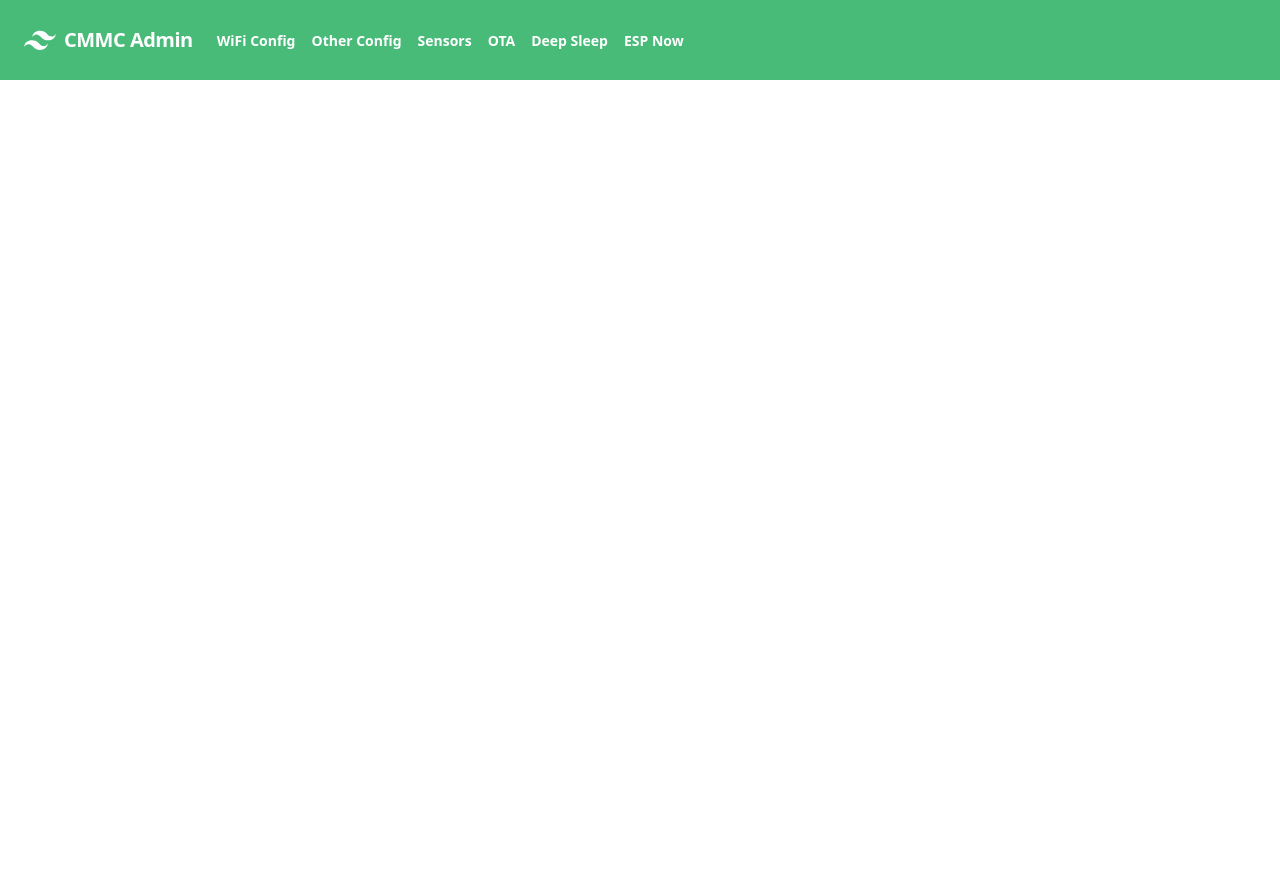
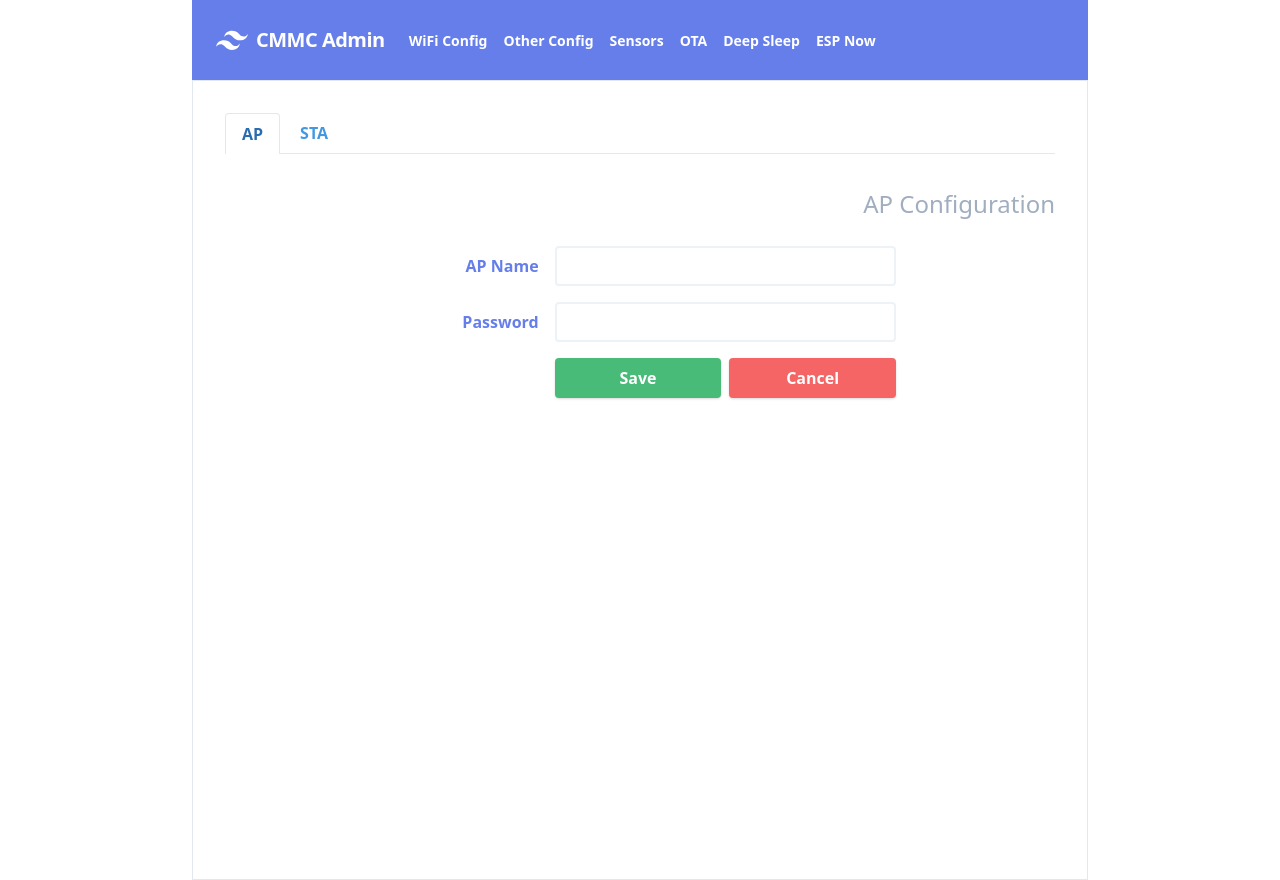
Before and after one commit to cmmakerclub/CMMC-Legend, a Vue app in the folder cmmc-admin-vue/: page / in a window 1280 px wide. Before the commit the page ends 800 px from the top, so only its background shows below. Built offline with nearby package versions, Linux system fonts and the light colour scheme.

Commit message:
Add ap-config design

```diff
--- a/cmmc-admin-vue/src/App.vue
+++ b/cmmc-admin-vue/src/App.vue
@@ -1,18 +1,23 @@
 <template>
     <div id="app">
-        <div class="container mx-auto">
+        <div class="container max-w-4xl mx-auto">
             <Navbar/>
+            <div class="min-h-screen border border-gray-300 pt-8 pl-8 pr-8">
+                <WiFiConfig/>
+            </div>
         </div>
     </div>
 </template>
 
 <script>
   import Navbar from './components/Navbar'
+  import WiFiConfig from './components/WiFiConfig'
 
   export default {
     name: 'app',
     components: {
       Navbar,
+      WiFiConfig,
     },
   }
 </script>
--- a/cmmc-admin-vue/src/components/Navbar.vue
+++ b/cmmc-admin-vue/src/components/Navbar.vue
@@ -1,32 +1,32 @@
 <template>
-    <nav class="flex items-center justify-between flex-wrap bg-green-500 p-6">
+    <nav class="flex items-center justify-between flex-wrap bg-indigo-500 p-6">
         <div class="flex items-center flex-shrink-0 text-white mr-6">
             <svg class="fill-current h-8 w-8 mr-2" width="54" height="54" viewBox="0 0 54 54" xmlns="http://www.w3.org/2000/svg"><path d="M13.5 22.1c1.8-7.2 6.3-10.8 13.5-10.8 10.8 0 12.15 8.1 17.55 9.45 3.6.9 6.75-.45 9.45-4.05-1.8 7.2-6.3 10.8-13.5 10.8-10.8 0-12.15-8.1-17.55-9.45-3.6-.9-6.75.45-9.45 4.05zM0 38.3c1.8-7.2 6.3-10.8 13.5-10.8 10.8 0 12.15 8.1 17.55 9.45 3.6.9 6.75-.45 9.45-4.05-1.8 7.2-6.3 10.8-13.5 10.8-10.8 0-12.15-8.1-17.55-9.45-3.6-.9-6.75.45-9.45 4.05z"/></svg>
             <span class="font-semibold text-xl tracking-tight">CMMC Admin</span>
         </div>
         <div class="block lg:hidden">
-            <button class="flex items-center px-3 py-2 border rounded text-white border-teal-400 hover:text-indigo-600 hover:border-white">
+            <button class="flex items-center px-3 py-2 border rounded text-white border-teal-400 hover:text-red-300 hover:border-white">
                 <svg class="fill-current h-3 w-3" viewBox="0 0 20 20" xmlns="http://www.w3.org/2000/svg"><title>Menu</title><path d="M0 3h20v2H0V3zm0 6h20v2H0V9zm0 6h20v2H0v-2z"/></svg>
             </button>
         </div>
         <div class="w-full block flex-grow lg:flex lg:items-center lg:w-auto">
             <div class="text-sm lg:flex-grow">
-                <a href="#responsive-header" class="block mt-4 lg:inline-block lg:mt-0 text-white font-bold hover:text-indigo-600 mr-4">
+                <a href="#responsive-header" class="block mt-4 lg:inline-block lg:mt-0 text-white font-bold hover:text-red-300 mr-4">
                     WiFi Config
                 </a>
-                <a href="#responsive-header" class="block mt-4 lg:inline-block lg:mt-0 text-white font-bold hover:text-indigo-600 mr-4">
+                <a href="#responsive-header" class="block mt-4 lg:inline-block lg:mt-0 text-white font-bold hover:text-red-300 mr-4">
                     Other Config
                 </a>
-                <a href="#responsive-header" class="block mt-4 lg:inline-block lg:mt-0 text-white font-bold hover:text-indigo-600 mr-4">
+                <a href="#responsive-header" class="block mt-4 lg:inline-block lg:mt-0 text-white font-bold hover:text-red-300 mr-4">
                     Sensors
                 </a>
-                <a href="#responsive-header" class="block mt-4 lg:inline-block lg:mt-0 text-white font-bold hover:text-indigo-600 mr-4">
+                <a href="#responsive-header" class="block mt-4 lg:inline-block lg:mt-0 text-white font-bold hover:text-red-300 mr-4">
                     OTA
                 </a>
-                <a href="#responsive-header" class="block mt-4 lg:inline-block lg:mt-0 text-white font-bold hover:text-indigo-600 mr-4">
+                <a href="#responsive-header" class="block mt-4 lg:inline-block lg:mt-0 text-white font-bold hover:text-red-300 mr-4">
                     Deep Sleep
                 </a>
-                <a href="#responsive-header" class="block mt-4 lg:inline-block lg:mt-0 text-white font-bold hover:text-indigo-600 mr-4">
+                <a href="#responsive-header" class="block mt-4 lg:inline-block lg:mt-0 text-white font-bold hover:text-red-300 mr-4">
                     ESP Now
                 </a>
             </div>
--- /dev/null
+++ b/cmmc-admin-vue/src/components/WiFiConfig.vue
@@ -0,0 +1,111 @@
+<template>
+    <div>
+        <ul class="flex border-b">
+            <li class="-mb-px mr-1">
+                <a class="bg-white inline-block border-l border-t border-r rounded-t py-2 px-4 text-blue-700 font-semibold"
+                   href="#">AP</a>
+            </li>
+            <li class="mr-1">
+                <a class="bg-white inline-block py-2 px-4 text-blue-500 hover:text-blue-800 font-semibold"
+                   href="#">STA</a>
+            </li>
+        </ul>
+
+        <div class="pt-8">
+            <form class="w-full max-w-100 mx-auto">
+                <div class="flex justify-end">
+                    <p class="text-2xl text-gray-500">AP Configuration</p>
+                </div>
+                <br>
+
+                <div class="max-w-lg mx-auto">
+                    <div class="flex flex-wrap">
+                        <div class="md:w-1/3">
+                            <label for="ap-name"
+                                   class="block text-indigo-500 font-bold md:text-right mb-1 md:mb-0 pr-4 pt-2">AP
+                                Name</label>
+                        </div>
+                        <div class="md:w-2/3">
+                            <input class="appearance-none border-2 border-gray-200 rounded w-full py-2 px-4 text-gray-700 leading-tight focus:outline-none focus:bg-white focus:border-purple-500"
+                                   id="ap-name" type="text" value="">
+                        </div>
+                    </div>
+                </div>
+                <div class="max-w-lg mx-auto mt-4">
+                    <div class="flex flex-wrap">
+                        <div class="md:w-1/3">
+                            <label for="password"
+                                   class="block text-indigo-500 font-bold md:text-right mb-1 md:mb-0 pr-4 pt-2">
+                                Password</label>
+                        </div>
+                        <div class="md:w-2/3">
+                            <input class="appearance-none border-2 border-gray-200 rounded w-full py-2 px-4 text-gray-700 leading-tight focus:outline-none focus:bg-white focus:border-purple-500"
+                                   id="password" type="text" value="">
+                        </div>
+                    </div>
+                </div>
+
+                <div class="max-w-lg mx-auto mt-4">
+                    <div class="flex flex-wrap">
+                        <div class="md:w-1/3">
+                        </div>
+                        <div class="md:w-2/3">
+                            <div class="flex">
+                                <button class="mr-1 w-full shadow bg-green-500 hover:bg-green-600 focus:shadow-outline focus:outline-none text-white font-bold py-2 px-4 rounded"
+                                        type="button">
+                                    Save
+                                </button>
+                                <button class="ml-1 w-full shadow bg-red-500 hover:bg-red-600 focus:shadow-outline focus:outline-none text-white font-bold py-2 px-4 rounded"
+                                        type="button">
+                                    Cancel
+                                </button>
+                            </div>
+                        </div>
+                    </div>
+                </div>
+
+                <!--                <div class="max-w-sm mx-auto">-->
+                <!--                    <div class="md:flex md:items-center mb-6">-->
+                <!--                        <div class="md:w-1/3">-->
+                <!--                            <label class="block text-green-500 font-bold md:text-right mb-1 md:mb-0 pr-4"-->
+                <!--                                   for="inline-full-name">-->
+                <!--                                AP Name-->
+                <!--                            </label>-->
+                <!--                        </div>-->
+                <!--                        <div class="md:w-2/3">-->
+                <!--                            <input class="appearance-none border-2 border-gray-200 rounded w-full py-2 px-4 text-gray-700 leading-tight focus:outline-none focus:bg-white focus:border-purple-500"-->
+                <!--                                   id="inline-full-name" type="text" value="">-->
+                <!--                        </div>-->
+                <!--                    </div>-->
+                <!--                    <div class="md:flex md:items-center mb-6">-->
+                <!--                        <div class="md:w-1/3">-->
+                <!--                            <label class="block text-green-500 font-bold md:text-right mb-1 md:mb-0 pr-4"-->
+                <!--                                   for="inline-username">-->
+                <!--                                Password-->
+                <!--                            </label>-->
+                <!--                        </div>-->
+                <!--                        <div class="md:w-2/3">-->
+                <!--                            <input class="appearance-none border-2 border-gray-200 rounded w-full py-2 px-4 text-gray-700 leading-tight focus:outline-none focus:bg-white focus:border-purple-500"-->
+                <!--                                   id="inline-username" type="password" placeholder="">-->
+                <!--                        </div>-->
+                <!--                    </div>-->
+                <!--                    <div class="md:flex md:items-center">-->
+                <!--                        <div class="md:w-1/3"></div>-->
+                <!--                        <div class="md:w-2/3">-->
+                <!--                                            <button class="shadow bg-green-500 hover:bg-green-600 focus:shadow-outline focus:outline-none text-white font-bold py-2 px-4 rounded"-->
+                <!--                                                    type="button">-->
+                <!--                                                Save-->
+                <!--                                            </button>-->
+                <!--                        </div>-->
+                <!--                    </div>-->
+                <!--                </div>-->
+            </form>
+        </div>
+    </div>
+</template>
+
+<script>
+  export default {
+    name: 'WiFiConfig',
+  }
+</script>
```
